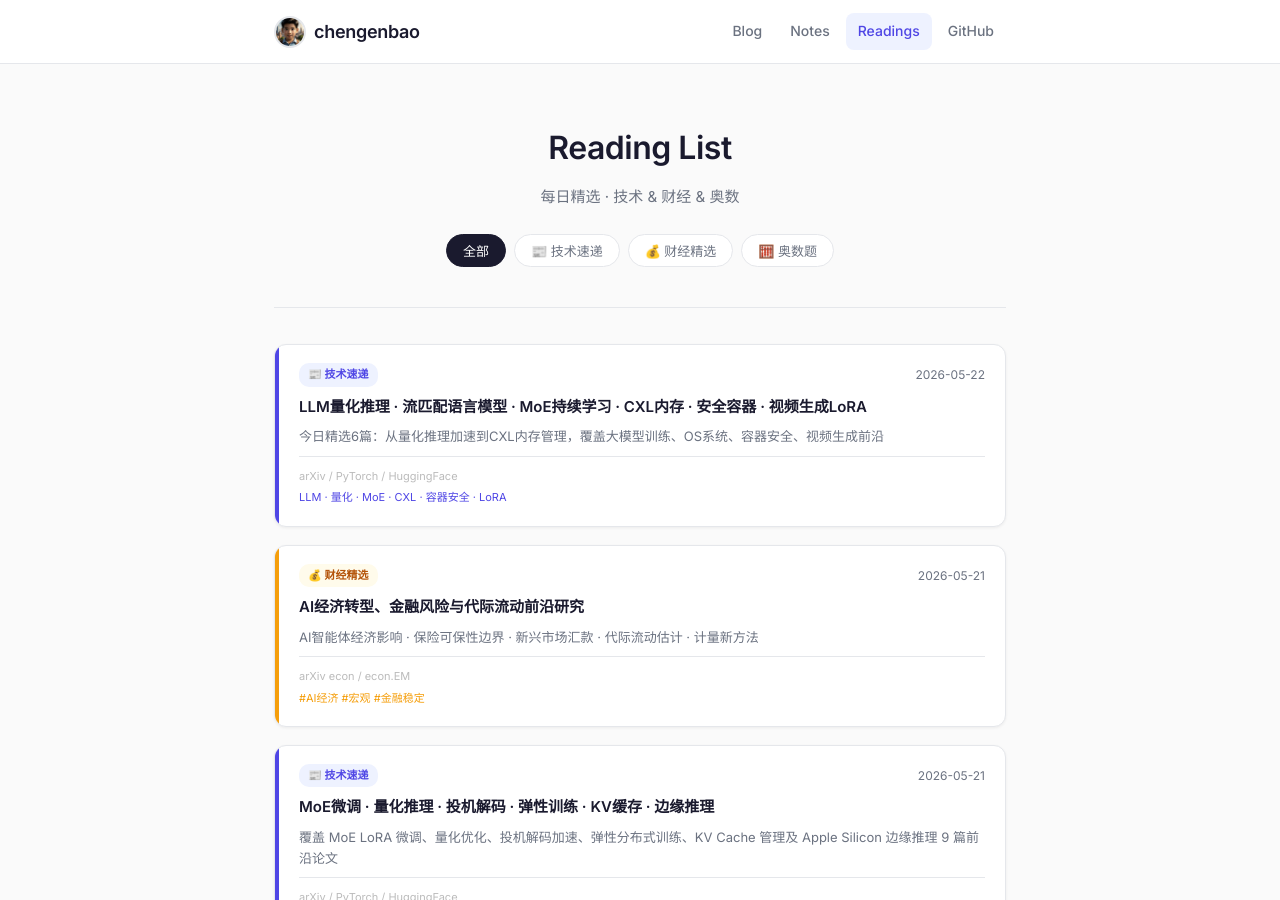
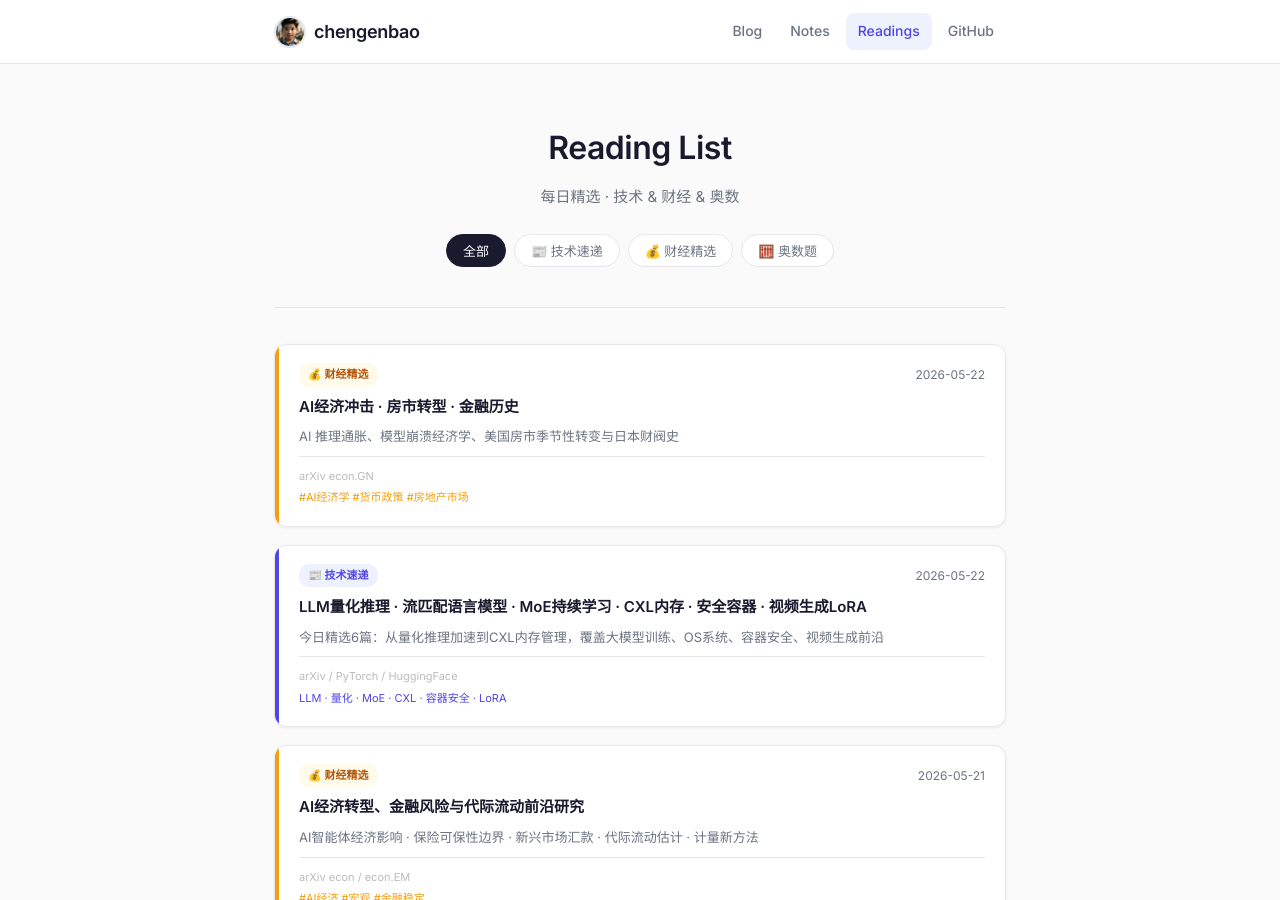
Before and after one commit to chengenbao/chengenbao.github.io, a Jekyll site: the page built from reading-list/index.md, in a window 1280 px wide and 900 px high. Built offline with Jekyll 4.4.1, drawn with Linux system fonts in a browser that asks for light colours.

Commit message:
update index.md finance card 2026-05-22

```diff
--- a/reading-list/index.md
+++ b/reading-list/index.md
@@ -18,6 +18,21 @@ permalink: /reading-list/
   </div>
 
   <div class="rl-grid">
+<a class="rl-card finance" href="/reading-list/2026-05-22-finance-daily/">
+  <div class="rl-accent"></div>
+  <div class="rl-body">
+    <div class="rl-top">
+      <span class="rl-badge finance">💰 财经精选</span>
+      <time>2026-05-22</time>
+    </div>
+    <h2>AI经济冲击 · 房市转型 · 金融历史</h2>
+    <p>AI 推理通胀、模型崩溃经济学、美国房市季节性转变与日本财阀史</p>
+    <div class="rl-meta">
+      <span class="rl-source">arXiv econ.GN</span>
+      <span class="rl-tags">#AI经济学 #货币政策 #房地产市场</span>
+    </div>
+  </div>
+</a>
 <a class="rl-card tech" href="/reading-list/2026-05-22-tech-daily/">
   <div class="rl-accent"></div>
   <div class="rl-body">
```
